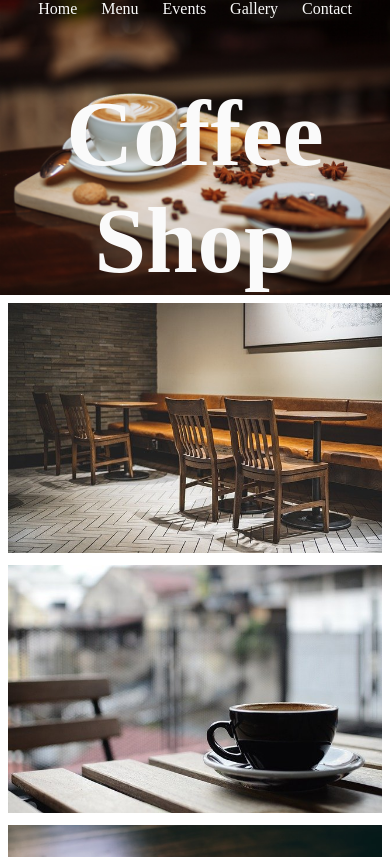
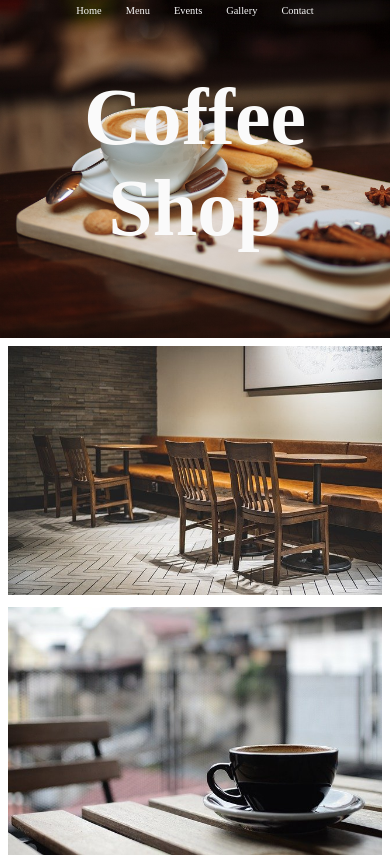
Before and after one commit to gary-stroup-developer/coffee-shop-design, a plain HTML site: page gallery.html in a window 390 px wide. Shown: the top 857 px of the page. Drawn offline with Linux system fonts and the light colour scheme.

Commit message:
updated styling. added media queries from index.css to menu and events

```diff
--- a/styles/events.css
+++ b/styles/events.css
@@ -10,3 +10,27 @@ button:hover {
     background-color: #505050;
     color: #fafafa;
 }
+
+@media screen and (max-width: 900px) {
+    header h1 {
+        font-size: 5.8rem;
+
+    }
+  }
+
+  @media screen and (max-width: 500px) {
+    nav a {
+        font-size: 1rem;
+        padding: 5px;
+    }
+
+  }
+
+  @media screen and (max-width: 375px) {
+    nav a {
+        font-size: 0.65rem;
+        margin: 5px;
+        padding: 5px;
+    }
+
+  }
--- a/styles/gallery.css
+++ b/styles/gallery.css
@@ -18,3 +18,20 @@
     margin-top: 8px;
     width: 100%;
 }
+
+@media screen and (max-width: 475px) {
+    .gallery-nav nav a {
+        font-size: 0.65rem;
+        margin: 5px;
+        padding: 5px;
+    }
+
+    .gallery-nav {
+        height: 40%;
+    }
+
+    .gallery-nav h1 {
+        font-size: 5rem;
+    }
+
+  }
--- a/styles/index.css
+++ b/styles/index.css
@@ -162,7 +162,6 @@ footer > * {
   @media screen and (max-width: 500px) {
     nav a {
         font-size: 1rem;
-        /* margin: 5px; */
         padding: 5px;
     }
     .gallery-column {
--- a/styles/menu.css
+++ b/styles/menu.css
@@ -140,7 +140,10 @@ form >* {
       max-width: 100%;
     }
 
+    header h1 {
+        font-size: 5.8rem;
 
+    }
 
   }
 
@@ -163,4 +166,18 @@ form >* {
         margin-top: 0;
     }
 
+    nav a {
+        font-size: 1rem;
+        padding: 5px;
+    }
+
   }
+
+  @media screen and (max-width: 375px) {
+    nav a {
+        font-size: 0.65rem;
+        margin: 5px;
+        padding: 5px;
+    }
+
+  }
```
Also changed, not shown: styles/contact.css (+17 -2 lines).
